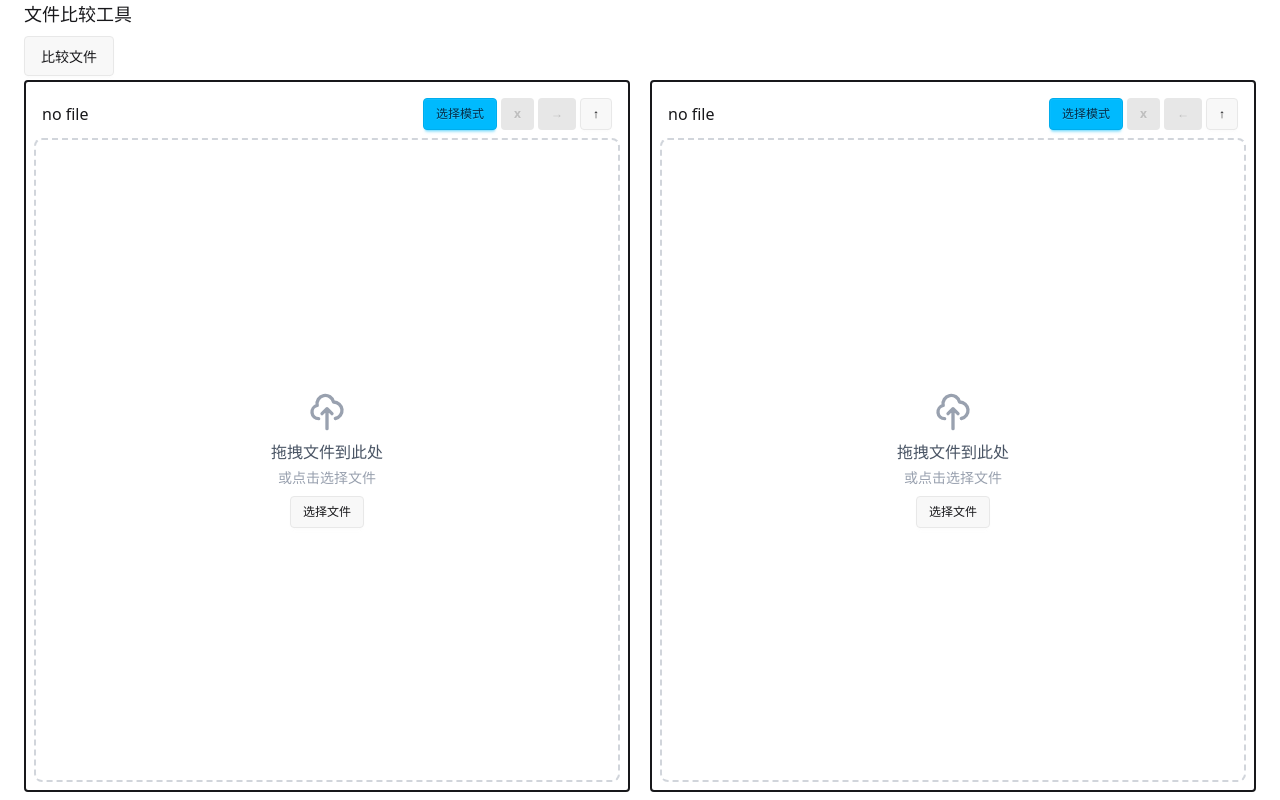
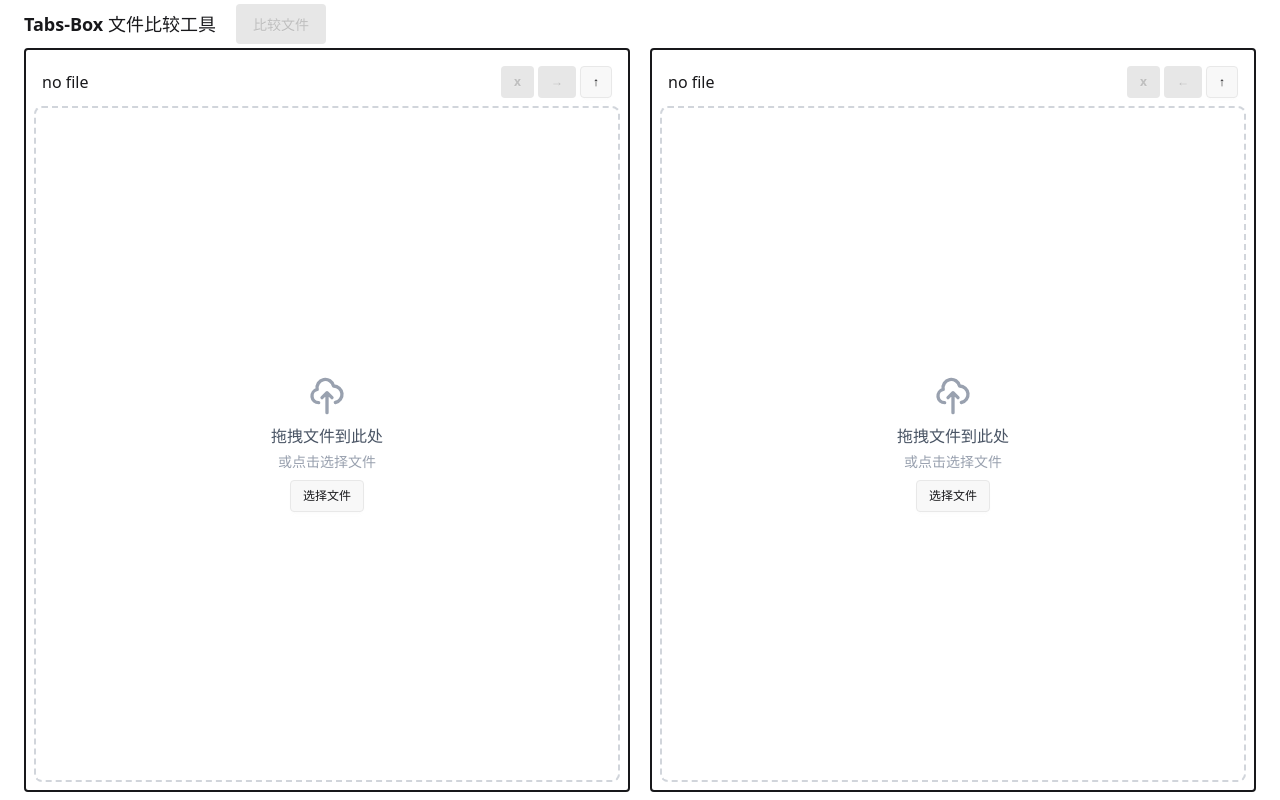
Before and after one commit to lyqluis/tabs-box, a Vue app: page / in a window 1280 px wide. Built offline with nearby package versions, Linux system fonts and the light colour scheme.

Commit message:
ui: change title layout and some dev buttons

```diff
--- a/src/components/FileComparisonPage.vue
+++ b/src/components/FileComparisonPage.vue
@@ -162,10 +162,16 @@ const moveToTarget = (target, operatorId: "left" | "right") => {
 <template>
   <Layout>
     <template #actions>
-      <button class="btn" @click="compareFiles">
-        <!-- :disabled="!leftContent || !rightContent" -->
-        比较文件
-      </button>
+      <div class="flex items-center gap-5">
+        <h1 class="text-lg font-bold">Tabs-Box 文件比较工具</h1>
+        <button
+          class="btn"
+          @click="compareFiles"
+          :disabled="!leftContent || !rightContent"
+        >
+          比较文件
+        </button>
+      </div>
     </template>
 
     <template #content-container>
--- a/src/components/FileOperator.vue
+++ b/src/components/FileOperator.vue
@@ -182,12 +182,20 @@ watch(
     <div class="flex justify-between items-center m-2 flex-shrink-0">
       <div>{{ fileName || "no file" }}</div>
       <div class="btns flex gap-1">
+        <!-- <div -->
+        <!--   class="btn btn-sm" -->
+        <!--   :class="isSelectMode ? 'btn-error' : 'btn-info'" -->
+        <!--   @click="isSelectMode ? disableSelectMode() : enableSelectMode()" -->
+        <!-- > -->
+        <!--   {{ isSelectMode ? "取消选择" : "选择模式" }} -->
+        <!-- </div> -->
         <div
+          v-if="isSelectMode"
           class="btn btn-sm"
           :class="isSelectMode ? 'btn-error' : 'btn-info'"
-          @click="isSelectMode ? disableSelectMode() : enableSelectMode()"
+          @click="disableSelectMode()"
         >
-          {{ isSelectMode ? "取消选择" : "选择模式" }}
+          {{ "取消选择" }}
         </div>
         <button
           class="btn btn-sm"
@@ -227,11 +235,7 @@ watch(
         <button class="btn btn-sm" @click="exportData">↑</button>
       </div>
     </div>
-    <!-- TODO: try replace code from gemini-3-pro -->
-    <!-- <div -->
-    <!--   class="flex-1 overflow-y-auto min-h-0 relative" -->
-    <!--   v-if="collections.length" -->
-    <!-- > -->
+
     <div
       class="flex-1 min-h-0 relative h-full w-full"
       @dragenter="onDragEnter"
--- a/src/components/Layout.vue
+++ b/src/components/Layout.vue
@@ -3,7 +3,7 @@
 <template>
   <div class="h-screen px-6 m-auto flex flex-col gap-1">
     <!-- title -->
-    <h1 class="text-lg font-bold">文件比较工具</h1>
+    <!-- <h1 class="text-lg font-bold">Tabs-Box 文件比较工具</h1> -->
     <!-- upload -->
     <div class="flex flex-col gap-3">
       <slot name="upload-container"></slot>
```
Also changed, not shown: 1 other file (tests, documents, lock files or other folders).
